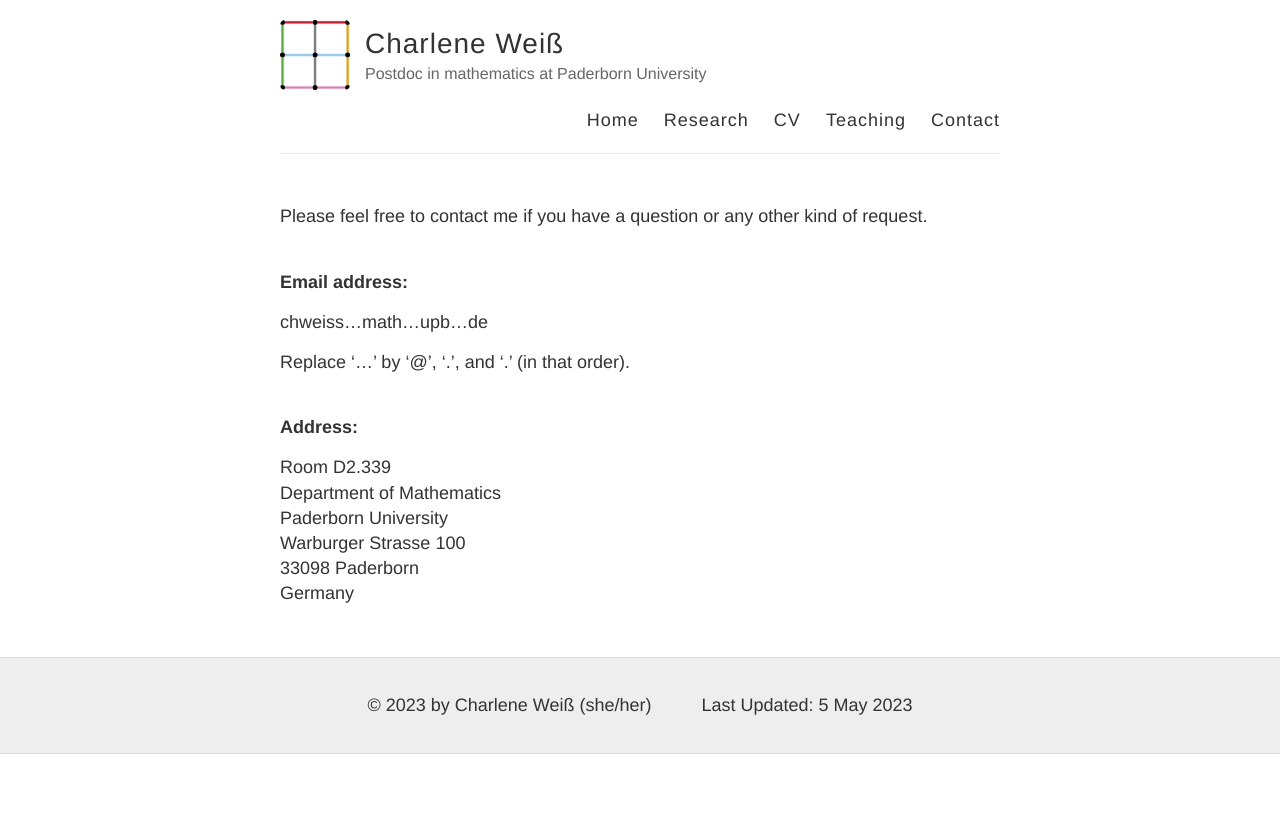
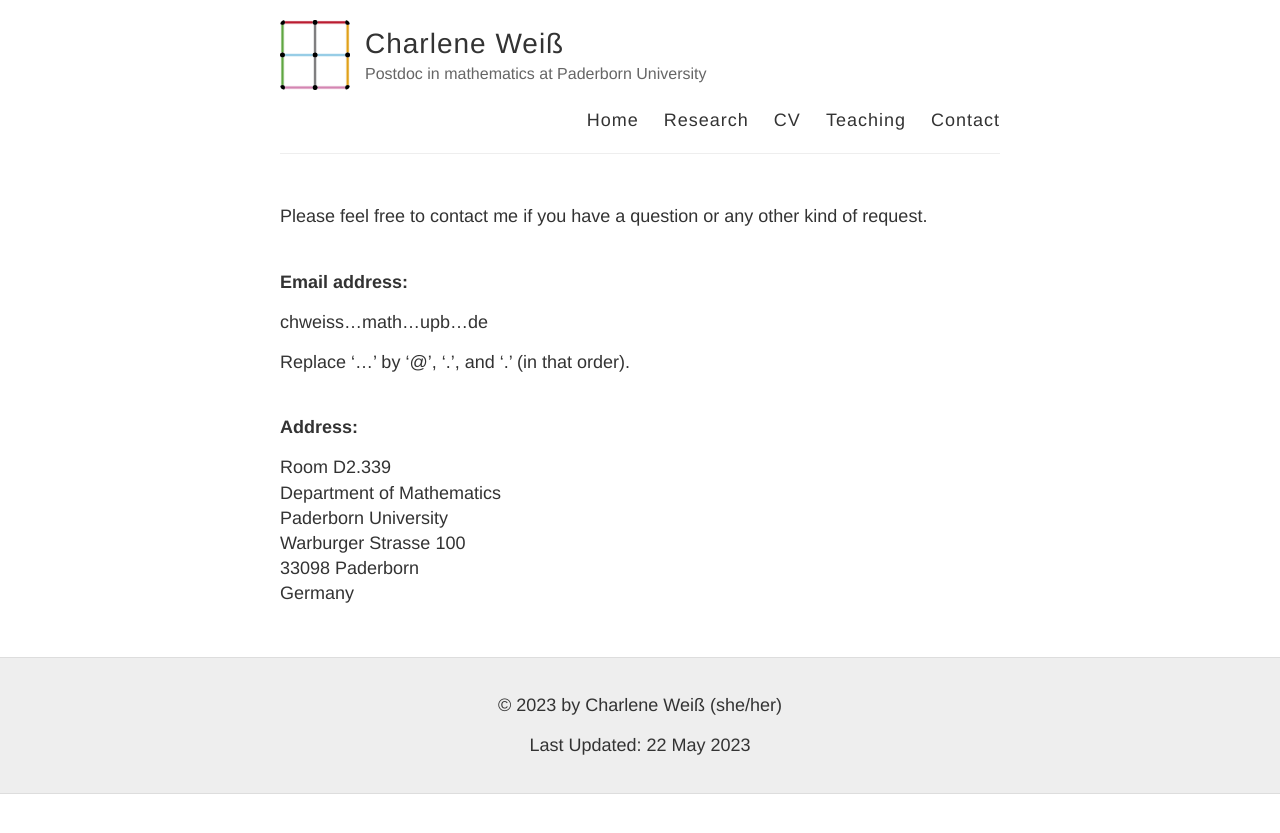
Before and after one commit to charleneweiss/charleneweiss.github.io, a Jekyll site: the page built from contact.md, in a window 1280 px wide. Shown: the top 833 px of the page. Built offline with Jekyll 4.4.1, drawn with Linux system fonts in a browser that asks for light colours.

Commit message:
Update default.html
Changed footer to two lines.

```diff
--- a/_layouts/default.html
+++ b/_layouts/default.html
@@ -48,7 +48,8 @@
     <div class="wrapper">
     <div class="wrapper-footer">
         <footer class="footer">
-	<p>&copy; {{ site.time | date: '%Y' }} by {{ site.name }} <small> (she/her) </small> &nbsp;&nbsp;&nbsp;&nbsp;&nbsp;&nbsp;&nbsp;&nbsp;  Last Updated: 5 May 2023 </p>
+		<p>&copy; {{ site.time | date: '%Y' }} by {{ site.name }} <small> (she/her) </small> </p>
+		<p>Last Updated: 22 May 2023 </p>
         </footer>
     </div>
     </div>
```
